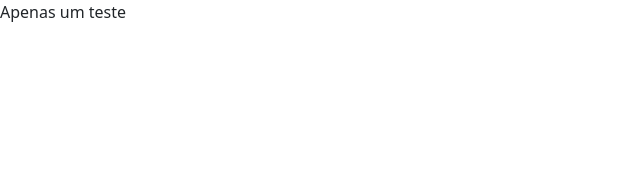
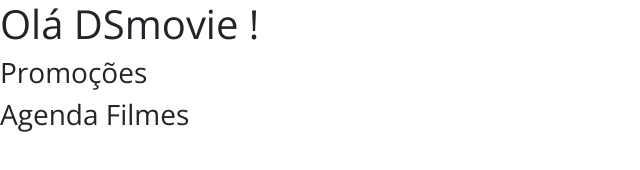
Before and after one commit to hholanda/dsmovie, a plain HTML site: page index.html in a window 1280 px wide. Shown: the whole page, without its empty margins (0-640 px from the left). Drawn offline with nearby package versions, Linux system fonts and the light colour scheme.

Commit message:
Google Fonts

```diff
--- /dev/null
+++ b/css/styles.css
@@ -0,0 +1,7 @@
+
+@import url('https://fonts.googleapis.com/css2?family=Open+Sans:wght@300;400;700&display=swap');
+
+
+* {
+    font-family: 'Open Sans', sans-serif;
+}
--- a/index.html
+++ b/index.html
@@ -6,8 +6,11 @@
     <meta name="viewport" content="width=device-width, initial-scale=1.0">
     <title>Projeto DSMovie</title>
     <link href="https://cdn.jsdelivr.net/npm/bootstrap@5.2.0-beta1/dist/css/bootstrap.min.css" rel="stylesheet" integrity="sha384-0evHe/X+R7YkIZDRvuzKMRqM+OrBnVFBL6DOitfPri4tjfHxaWutUpFmBp4vmVor" crossorigin="anonymous">
+<link rel="stylesheet" href="css/styles.css">
 </head>
 <body>
-    <p> Apenas um teste</p>
+    <h1>Olá DSmovie ! </h1>
+    <h3>Promoções</h3>
+    <h3>Agenda Filmes</h3>
 </body>
 </html>
```
